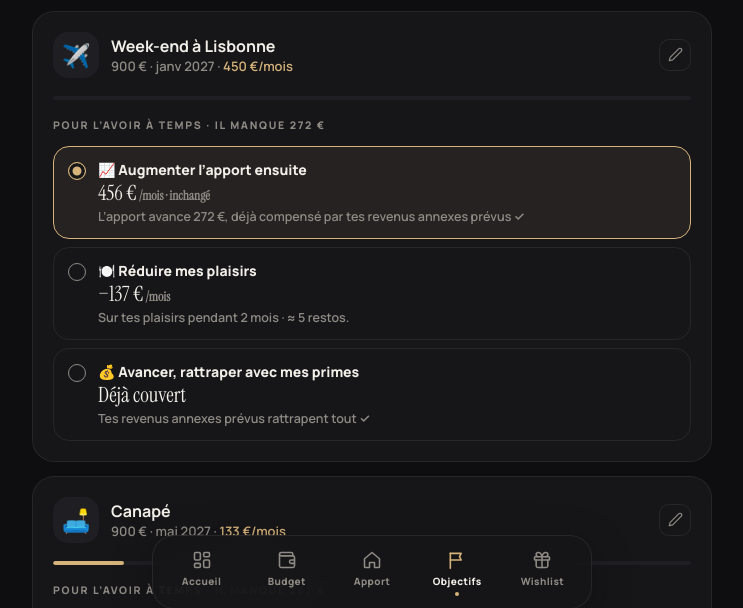
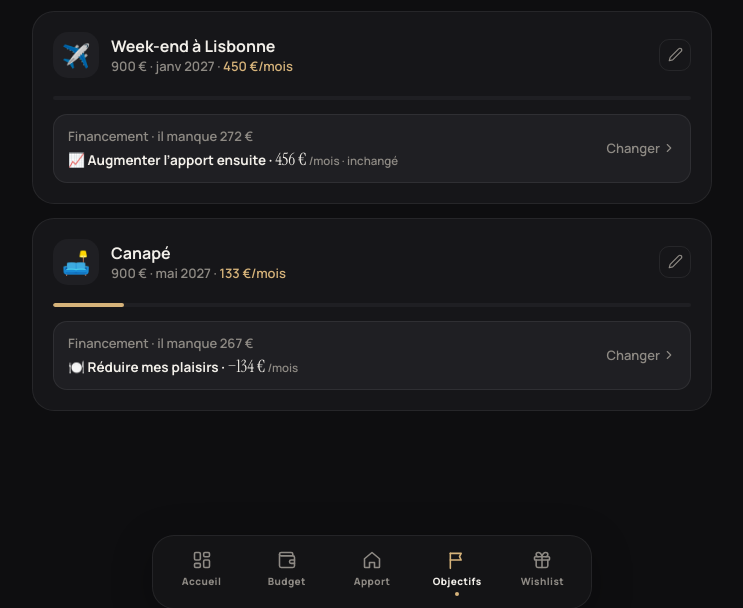
Before and after one commit to Raf2404/My-Budget, a plain HTML site: page index.html in a window 1280 px wide. Both pictures are taken after a click on the button "Objectifs". Shown: the part 177-785 px from the top of the page, without its empty margins (268-1011 px from the left). Drawn offline with Linux system fonts and the light colour scheme.

Commit message:
Objectifs : choix de financement replié par défaut
Co-Authored-By: Claude Opus 5.5 <noreply@anthropic.com>
Claude-Session: https://claude.ai/code/session_011Wmr9jbCDhJGV7cTzmB28h

```diff
--- a/index.html
+++ b/index.html
@@ -139,6 +139,16 @@ input[type=range]::-moz-range-thumb{width:20px;height:20px;border-radius:50%;bac
 .opt .ov{font-family:var(--serif);font-size:21px;margin-top:3px;line-height:1.1}
 .opt .os{font-size:12.5px;color:var(--mute);font-weight:600;margin-top:3px}
 .opt:disabled{opacity:.45;cursor:default}
+.chosen{display:flex;align-items:center;gap:12px;width:100%;margin-top:14px;padding:12px 14px;border-radius:14px;border:1px solid var(--line);background:var(--s2);text-align:left;transition:transform .15s}
+.chosen .grow{display:flex;flex-direction:column;gap:3px}
+.chosen .cv{font-size:13.5px;font-weight:700}
+.chosen .cv b{font-family:var(--serif);font-weight:400;font-size:17px}
+.chosen .cv b .sub{font-family:var(--sans);font-size:11.5px}
+.chosen>.sub{display:inline-flex;align-items:center;gap:2px;flex:none}
+.chosen>.sub svg{transition:transform .3s}
+.chosen.open{background:transparent;border-color:transparent;padding:0;margin-top:16px}
+.chosen.open>.sub svg{transform:rotate(90deg)}
+.opts{animation:rise .4s cubic-bezier(.2,.75,.2,1) both}
 .okline{display:flex;align-items:center;gap:8px;margin-top:14px;padding:12px 14px;border-radius:14px;background:color-mix(in srgb,var(--good) 10%,transparent);color:var(--good);font-weight:700;font-size:13.5px}
 .note{display:flex;gap:10px;align-items:flex-start;padding:12px 14px;border-radius:14px;background:var(--s2);font-size:13px;font-weight:600;color:var(--mute);margin-top:12px;line-height:1.45}
 .note b{color:var(--txt)}
@@ -240,6 +250,7 @@ image:'<rect x="3" y="3" width="18" height="18" rx="2"/><circle cx="9" cy="9" r=
 edit:'<path d="M17 3a2.85 2.83 0 1 1 4 4L7.5 20.5 2 22l1.5-5.5Z"/>',
 gear:'<path d="M4 21v-7M4 10V3M12 21v-9M12 8V3M20 21v-5M20 12V3M1 14h6M9 8h6M17 16h6"/>',
 share:'<path d="M4 12v8a2 2 0 0 0 2 2h12a2 2 0 0 0 2-2v-8"/><path d="m16 6-4-4-4 4"/><path d="M12 2v13"/>',
+chev:'<path d="m9 18 6-6-6-6"/>',
 info:'<circle cx="12" cy="12" r="10"/><path d="M12 16v-4M12 8h.01"/>',
 check:'<path d="M20 6 9 17l-5-5"/>',
 lock:'<rect x="3" y="11" width="18" height="11" rx="2"/><path d="M7 11V7a5 5 0 0 1 10 0v4"/>'
@@ -314,6 +325,7 @@ function setPath(p,v){const k=p.split('.');let o=S;for(let i=0;i<k.length-1;i++)
 
 const GPRESETS=[{e:'✈️',n:'Voyage',p:1200},{e:'🛋️',n:'Meuble',p:800},{e:'🖥️',n:'Écran PC',p:350},{e:'📱',n:'Smartphone',p:900},{e:'🚗',n:'Réparation voiture',p:600},{e:'🎁',n:'Cadeaux',p:300}];
 const XPRESETS=[{e:'💰',n:'Prime'},{e:'⏱️',n:'Heures sup'},{e:'🎄',n:'13e mois'},{e:'💸',n:'Remboursement'},{e:'🏷️',n:'Vente'},{e:'🎁',n:'Cadeau reçu'}];
+const openOpts=new Set();
 const STRATS={
  boost:{t:'Augmenter l’apport ensuite',i:'📈'},
  cut:{t:'Réduire mes plaisirs',i:'🍽️'},
@@ -436,7 +448,9 @@ function outs(){
    debt:rD.K>0?{v:`${eur(rD.K)} <span class="sub">à rattraper</span>`,s:`Mensualité inchangée. Sans prime, l’apport ${rD.reached===null?'devient hors d’atteinte':'arrive '+dur(rD.reached-rD.nM)+' plus tard'}.`}:
                 {v:'Déjà couvert',s:'Tes revenus annexes prévus rattrapent tout ✓'}
   };
-  o['gopt-'+id]=`<div class="cap mt">Pour l’avoir à temps · il manque ${eur(g.short)}</div><div class="opts">${Object.entries(STRATS).map(([k,st])=>{const it=items[k];
+  const cur=items[G.strat]||items.boost,cst=STRATS[G.strat]||STRATS.boost;
+  if(!openOpts.has(id)){o['gopt-'+id]=`<button class="chosen" data-act="optToggle" data-id="${id}"><span class="grow"><span class="sub">Financement · il manque ${eur(g.short)}</span><span class="cv">${cst.i} ${cst.t} · <b>${cur.v}</b></span></span><span class="sub">Changer ${ic('chev',14)}</span></button>`;return}
+  o['gopt-'+id]=`<button class="chosen open" data-act="optToggle" data-id="${id}"><span class="grow"><span class="sub">Pour l’avoir à temps · il manque ${eur(g.short)}</span></span><span class="sub">Masquer ${ic('chev',14)}</span></button><div class="opts">${Object.entries(STRATS).map(([k,st])=>{const it=items[k];
    return`<button class="opt ${G.strat===k?'on':''}" data-act="strat" data-id="${id}" data-v="${k}" ${it.dis?'disabled':''}><span class="radio"></span><div class="grow"><div class="ot">${st.i} ${st.t}</div><div class="ov">${it.v}</div><div class="os">${it.s}</div></div></button>`}).join('')}</div>`;
  });
  return o;
@@ -657,7 +671,8 @@ const A={
  theme:t=>{S.theme=t.dataset.v;save();render();settingsSheet()},
  addFixed:()=>{S.fixed.push({name:'Nouvelle charge',amount:0});commit()},
  delFixed:t=>{const k=snapS();S.fixed.splice(+t.dataset.i,1);commit();toastUndo('Charge supprimée',k)},
- strat:t=>{const g=S.goals.find(x=>x.id===t.dataset.id);g.strat=t.dataset.v;save();refresh();sparkle(t.querySelector('.radio'))},
+ strat:t=>{const g=S.goals.find(x=>x.id===t.dataset.id);g.strat=t.dataset.v;sparkle(t.querySelector('.radio'));openOpts.delete(g.id);save();refresh()},
+ optToggle:t=>{const id=t.dataset.id;openOpts.has(id)?openOpts.delete(id):openOpts.add(id);refresh()},
  goalNew:()=>goalSheet(null),goalEdit:t=>goalSheet(t.dataset.id),
  gPreset:t=>{const p=GPRESETS[+t.dataset.i];$('#gE').value=p.e;$('#gN').value=p.n;$('#gP').value=p.p;$$('#sheet .chip').forEach(c=>c.classList.toggle('on',c===t))},
  goalSave:t=>{const id=t.dataset.id,d={emoji:val('gE').trim()||'✨',name:val('gN').trim()||'Objectif',price:num(val('gP')),saved:num(val('gS')),date:val('gD')||addMonths(T0,3)};
--- a/sw.js
+++ b/sw.js
@@ -1,6 +1,6 @@
 // Cache hors-ligne : l'appli s'ouvre même sans réseau.
 // Change VERSION à chaque mise à jour pour forcer le rafraîchissement.
-const VERSION = 'budget-pilot-v4';
+const VERSION = 'budget-pilot-v5';
 const SHELL = ['./', './index.html', './manifest.webmanifest', './icons/icon-192.png', './icons/icon-512.png', './icons/apple-touch-icon.png'];
 
 self.addEventListener('install', e => {
```
